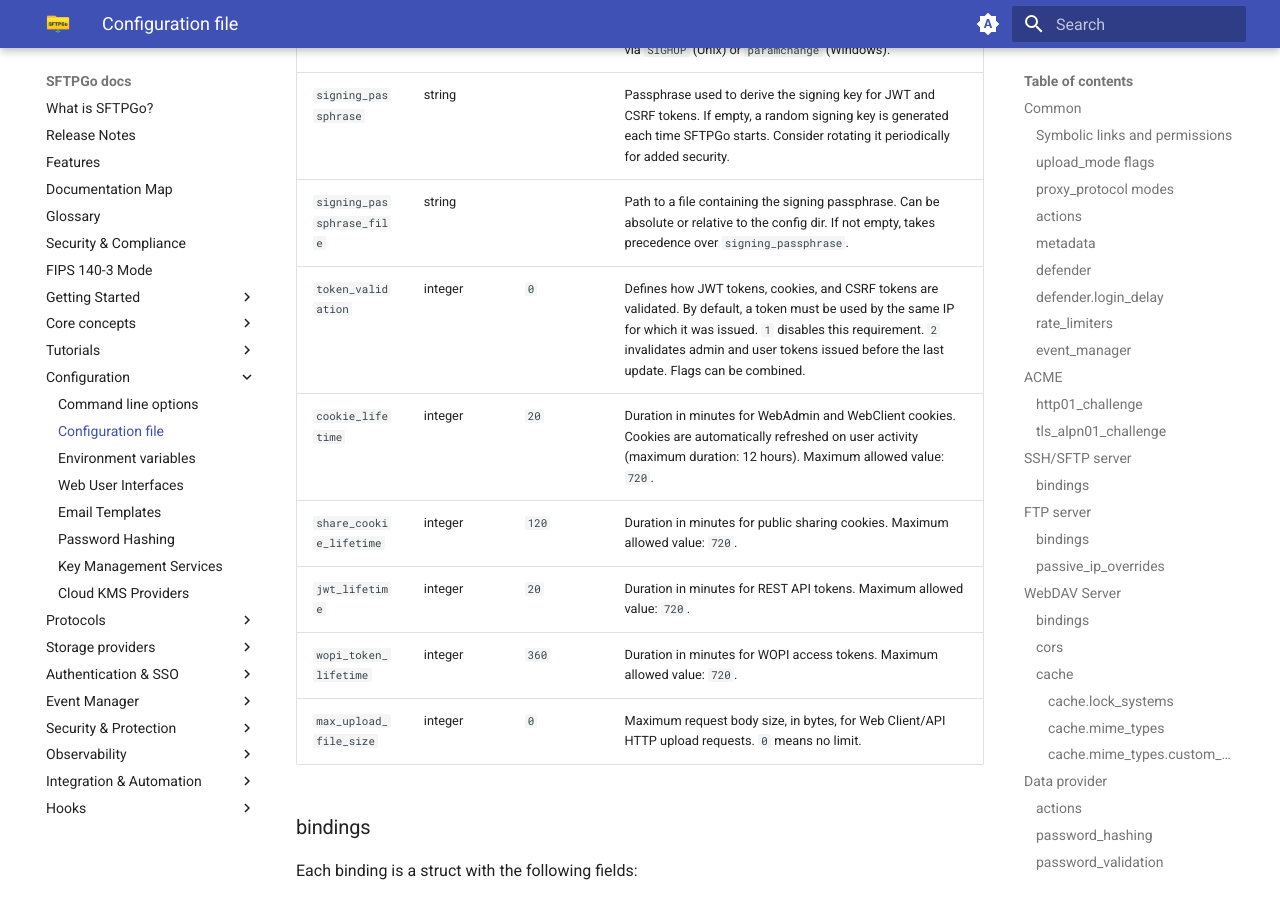
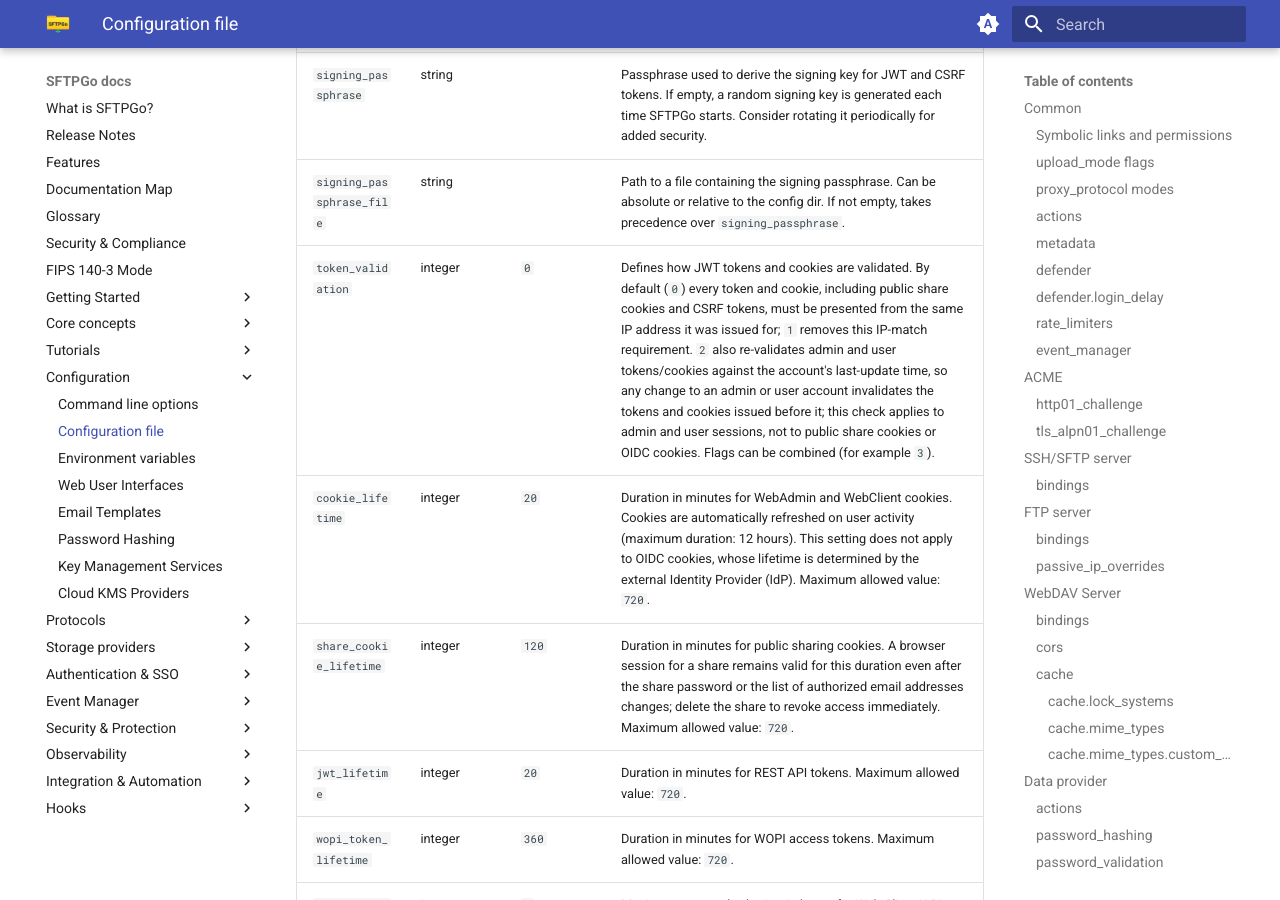
Before and after one commit to sftpgo/docs, an MkDocs documentation site: the page built from docs/config-file.md, in a window 1280 px wide and 900 px high, scrolled down 29119 px. Built offline with MkDocs 1.6.1 and Material for MkDocs 9.7.7, drawn with Linux system fonts in a browser that asks for light colours; emoji names are drawn with the system emoji font; the version menu is left out.

Commit message:
clarify token lifetime and validation
Signed-off-by: Nicola Murino <nicola.murino@gmail.com>

```diff
--- a/docs/config-file.md
+++ b/docs/config-file.md
@@ -477,9 +477,9 @@ Supported configuration parameters for the `httpd` section (REST API, WebAdmin,
 | `ca_revocation_lists` | list of strings | | Revocation lists (one per root CA) to check if a client certificate has been revoked. Can be reloaded on demand via `SIGHUP` (Unix) or `paramchange` (Windows). |
 | `signing_passphrase` | string | | Passphrase used to derive the signing key for JWT and CSRF tokens. If empty, a random signing key is generated each time SFTPGo starts. Consider rotating it periodically for added security. |
 | `signing_passphrase_file` | string | | Path to a file containing the signing passphrase. Can be absolute or relative to the config dir. If not empty, takes precedence over `signing_passphrase`. |
-| `token_validation` | integer | `0` | Defines how JWT tokens, cookies, and CSRF tokens are validated. By default, a token must be used by the same IP for which it was issued. `1` disables this requirement. `2` invalidates admin and user tokens issued before the last update. Flags can be combined. |
-| `cookie_lifetime` | integer | `20` | Duration in minutes for WebAdmin and WebClient cookies. Cookies are automatically refreshed on user activity (maximum duration: 12 hours). Maximum allowed value: `720`. |
-| `share_cookie_lifetime` | integer | `120` | Duration in minutes for public sharing cookies. Maximum allowed value: `720`. |
+| `token_validation` | integer | `0` | Defines how JWT tokens and cookies are validated. By default (`0`) every token and cookie, including public share cookies and CSRF tokens, must be presented from the same IP address it was issued for; `1` removes this IP-match requirement. `2` also re-validates admin and user tokens/cookies against the account's last-update time, so any change to an admin or user account invalidates the tokens and cookies issued before it; this check applies to admin and user sessions, not to public share cookies or OIDC cookies. Flags can be combined (for example `3`). |
+| `cookie_lifetime` | integer | `20` | Duration in minutes for WebAdmin and WebClient cookies. Cookies are automatically refreshed on user activity (maximum duration: 12 hours). This setting does not apply to OIDC cookies, whose lifetime is determined by the external Identity Provider (IdP). Maximum allowed value: `720`. |
+| `share_cookie_lifetime` | integer | `120` | Duration in minutes for public sharing cookies. A browser session for a share remains valid for this duration even after the share password or the list of authorized email addresses changes; delete the share to revoke access immediately. Maximum allowed value: `720`. |
 | `jwt_lifetime` | integer | `20` | Duration in minutes for REST API tokens. Maximum allowed value: `720`. |
 | `wopi_token_lifetime` | integer | `360` | Duration in minutes for WOPI access tokens. Maximum allowed value: `720`. |
 | `max_upload_file_size` | integer | `0` | Maximum request body size, in bytes, for Web Client/API HTTP upload requests. `0` means no limit. |
```
